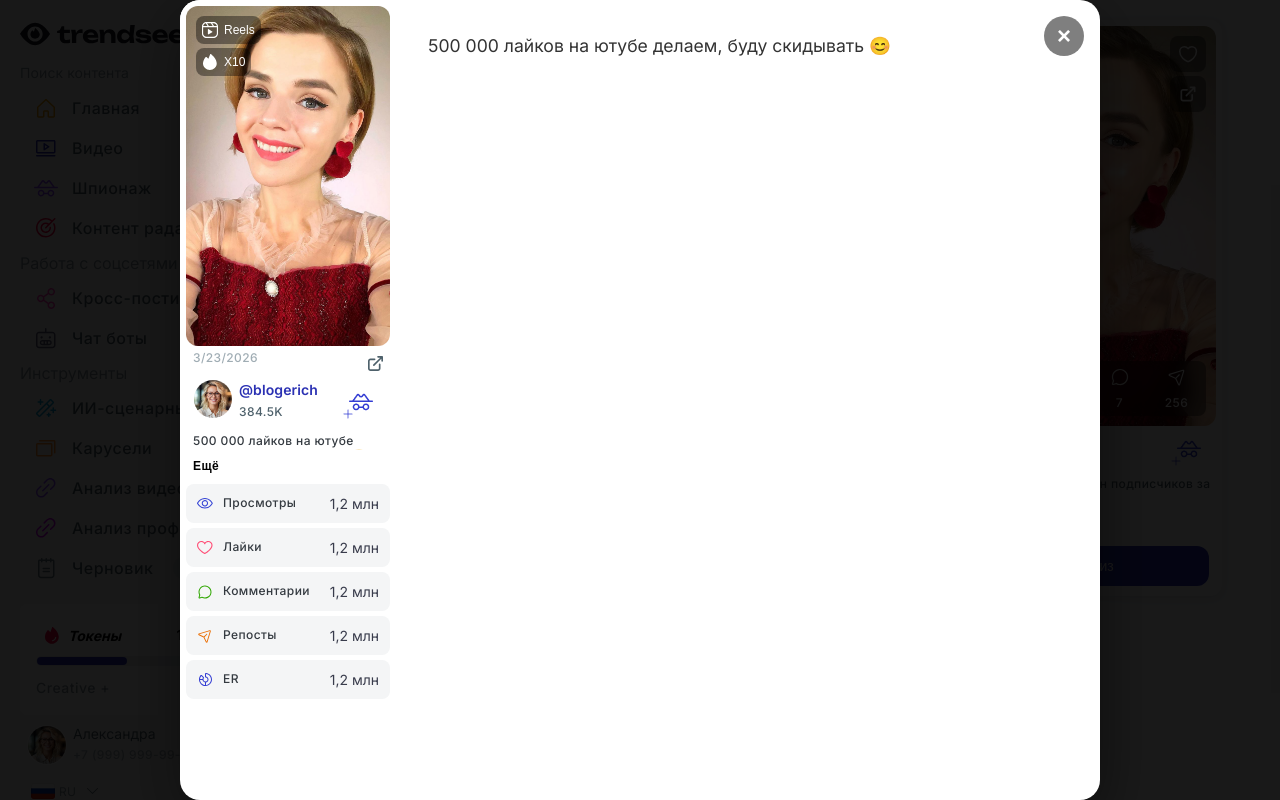
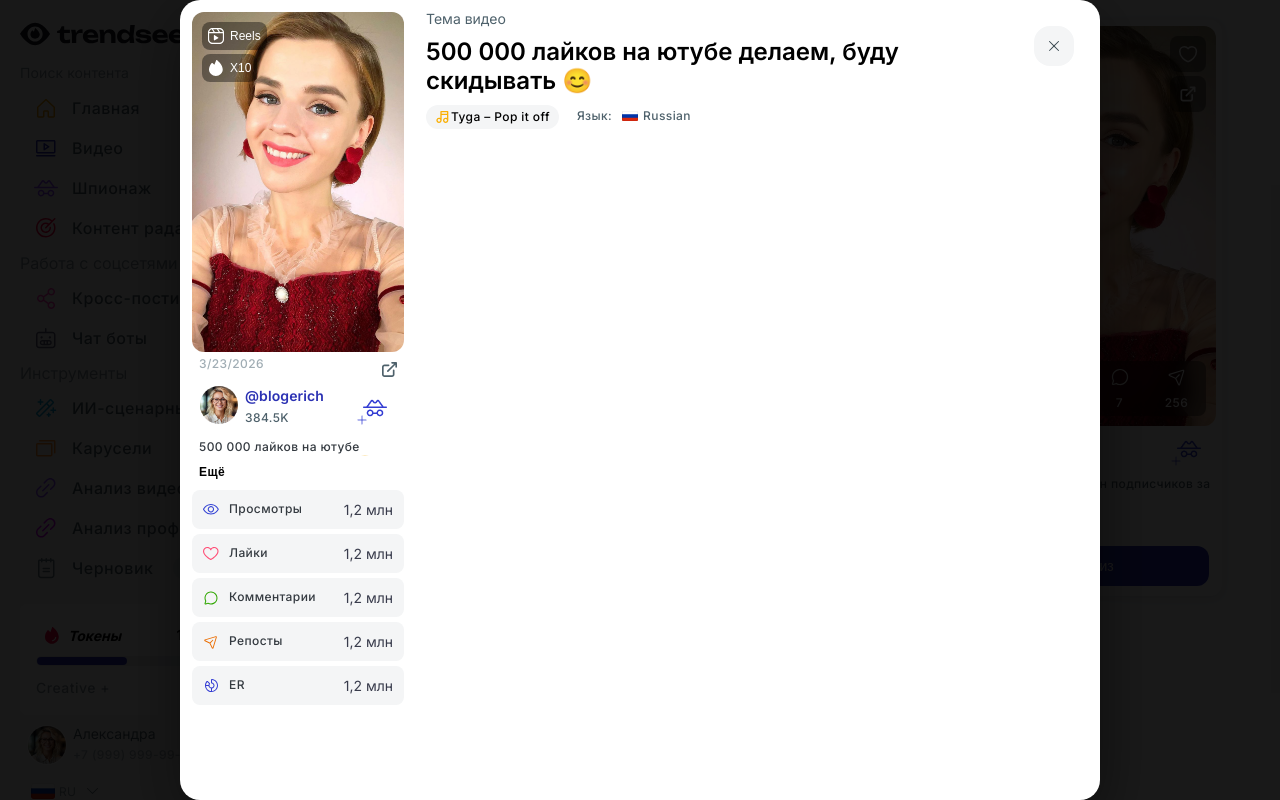
Before and after one commit to Pellesh011/trendsee-test, a Vue app in the folder frontend/: page / in a window 1280 px wide. Both pictures are taken after a click on the button 451 px from the left and 308 px from the top of the page. Built offline with nearby package versions, Linux system fonts and the light colour scheme.

Commit message:
modal music and language

```diff
--- a/frontend/src/assets/main.css
+++ b/frontend/src/assets/main.css
@@ -57,30 +57,36 @@ button {
   --components-button-primary-background-default: #2B31B3;
   --White-100: #FFFFFF;
   --text-tertiary: #83939C;
+  --text-primary: #000000;
   --backgroud-tertiary: #E6E8EA;
   --background-brand-subtle: #D5D6F8;
   --gray-8: #343A40;
   --gray-7: #393C4C;
-  --backgroud-secondary:#F4F5F6;
+  --backgroud-secondary: #F4F5F6;
 
 }
-.background-secondary{
+
+.background-secondary {
   background-color: var(--backgroud-secondary);
 }
-.gray-8{
+
+.gray-8 {
   color: var(--gray-8);
 }
 
-.gray-7{
+.gray-7 {
   color: var(--gray-7);
 }
+
 .background-tertiary {
   background-color: var(--backgroud-tertiary, #E6E8EA);
 }
+
 .text-tertiary {
   color: var(--text-tertiary, #E6E8EA);
 }
-.background-brand-subtle{
+
+.background-brand-subtle {
   background-color: var(--background-brand-subtle, #D5D6F8);
 }
 
@@ -96,9 +102,11 @@ p {
   font-weight: 700;
 }
 
+.text-primary {
+  color: var(--text-primary);
+}
 
-button.primary.background-default {
-  background-color: var(--components-button-primary-background-default, #2B31B3);
+button.primary{
   color: #f8f9fa;
   width: 100%;
   height: 40px;
@@ -106,6 +114,11 @@ button.primary.background-default {
   font-size: 14px;
   z-index: 10;
   border-radius: 12px;
+}
+
+
+button.primary.background-default {
+  background-color: var(--components-button-primary-background-default, #2B31B3);
 }
 
 .text-brand {
@@ -120,6 +133,13 @@ button.primary.background-default {
 
 .grid {
   display: grid;
+}
+
+
+.heading-3 {
+  font-size: 24px;
+  letter-spacing: 0px;
+  line-height: 29px;
 }
 
 .heading-6 {
@@ -142,6 +162,7 @@ button.primary.background-default {
   line-height: 16px;
   letter-spacing: 0.4px;
 }
+
 .body-medium {
   font-size: 16px;
   line-height: 24px;
@@ -155,18 +176,22 @@ button.primary.background-default {
 .semibold {
   font-weight: 600;
 }
+
 .black {
   color: black;
 }
+
 .black-40 {
   background: var(--Black-40, #00000066);
 }
+
 .panel {
   width: 100%;
   justify-content: space-between;
   display: flex;
 
 }
+
 .left-panel {
   padding-left: 10px;
   padding-top: 10px;
@@ -176,12 +201,15 @@ button.primary.background-default {
   padding-right: 10px;
   padding-top: 10px;
 }
+
 .body-medium {
   font-weight: 500;
 }
+
 .italic {
   font-style: italic;
 }
+
 .body-small {
   font-size: 14px;
 }
@@ -191,9 +219,10 @@ button.primary.background-default {
   font-weight: bold;
 }
 
-.flex-content-right{
+.flex-content-right {
   margin-left: auto;
 }
+
 .horizontal-align {
   display: flex;
   align-items: center;
@@ -218,7 +247,8 @@ button.primary.background-default {
   width: 16px;
   height: 16px;
 }
-.icon-7-13{
+
+.icon-7-13 {
   width: 7.5px;
   height: 13.75px;
 }
@@ -227,123 +257,33 @@ button.primary.background-default {
   max-width: 100%;
   max-height: 100%;
 }
-.ml-10{
+
+.ml-10 {
   margin-left: 10px;
 }
+.ml-5 {
+  margin-left: 5px;
+}
 
-.mt-5{
+.mt-5 {
   margin-top: 5px;
 }
-.mt-10{
+
+.mt-10 {
   margin-top: 10px;
 }
 
-.layout{
+.layout {
   border: 1px solid transparent;
   border-radius: 8px;
   padding: 14px 15px;
 }
-.bg-white{
+
+.bg-white {
   background-color: white;
 }
 
-/* Reel Modal Styles */
-.reel-modal-overlay {
-  position: fixed;
-  inset: 0;
-  z-index: 1000;
-  background: rgba(0, 0, 0, 0.9);
-  display: flex;
-  align-items: center;
-  justify-content: center;
-  padding: 1rem;
-}
 
-.reel-modal {
-  display: flex;
-  width: 95vw;
-  height: 90vh;
-  max-width: 1400px;
-  background: white;
-  border-radius: 20px;
-  overflow: hidden;
-  box-shadow: 0 20px 60px rgba(0, 0, 0, 0.5);
-}
-
-.reel-modal-left {
-  flex: 1;
-  min-width: 0;
-}
-
-.modal-video {
-  width: 100%;
-  height: 100%;
-  object-fit: cover;
-}
-
-.reel-modal-right {
-  flex: 1;
-
-  position: relative;
-  display: flex;
-  flex-direction: column;
-}
-
-.modal-close-btn {
-  position: absolute;
-  top: 1rem;
-  right: 1rem;
-  background: rgba(0, 0, 0, 0.5);
-  border: none;
-  border-radius: 50%;
-  width: 40px;
-  height: 40px;
-  display: flex;
-  align-items: center;
-  justify-content: center;
-  cursor: pointer;
-  z-index: 10;
-  backdrop-filter: blur(10px);
-}
-
-.modal-close-btn:hover {
-  background: rgba(0, 0, 0, 0.7);
-}
-
-.modal-close-btn img {
-  width: 20px;
-  height: 20px;
-  filter: invert(1);
-}
-
-.modal-content {
-  flex: 1;
-  padding: 2rem;
-  overflow-y: auto;
-  display: flex;
-  flex-direction: column;
-  gap: 2rem;
-}
-
-.modal-desc {
-  font-size: 1.1rem;
-  line-height: 1.6;
-  color: #333;
-}
-
-.modal-stats {
-  display: flex;
-  gap: 2rem;
-  flex-wrap: wrap;
-}
-
-.stat-item {
-  display: flex;
-  flex-direction: column;
-  align-items: center;
-  gap: 0.5rem;
-  font-weight: 500;
-}
 .flex-full-width {
   justify-content: space-between;
 }
@@ -409,7 +349,7 @@ button.primary.background-default {
   }
 }
 
-.color-filter-blue{
+.color-filter-blue {
   filter: brightness(0) saturate(100%) invert(18%) sepia(93%) saturate(3212%) hue-rotate(235deg) brightness(87%) contrast(90%);
 }
 
@@ -417,10 +357,10 @@ button.primary.background-default {
   filter: brightness(0) saturate(100%) invert(42%) sepia(11%) saturate(5608%) hue-rotate(308deg) brightness(107%) contrast(101%);
 }
 
-.color-filter-green-bell-pepper{
+.color-filter-green-bell-pepper {
   filter: brightness(0) saturate(100%) invert(68%) sepia(67%) saturate(6529%) hue-rotate(71deg) brightness(98%) contrast(101%);
 }
 
-.color-filter-lucky-orange{
+.color-filter-lucky-orange {
   filter: brightness(0) saturate(100%) invert(45%) sepia(96%) saturate(1677%) hue-rotate(1deg) brightness(93%) contrast(100%);
 }
--- a/frontend/src/components/ui/ReelModal.vue
+++ b/frontend/src/components/ui/ReelModal.vue
@@ -111,13 +111,32 @@
         </div>
       </div>
       <div class="reel-modal-right">
-        <button class="modal-close-btn" @click="modalStore.close">
-          ×
+        <button class="modal-close-btn background-secondary" @click="modalStore.close">
+          <img src="@/assets/images/icons/close.svg">
         </button>
         <div class="modal-content">
-          <div v-html="modalStore.activePost?.desc || ''" class="modal-desc"></div>
+          <p class="text-secondary body-small">Тема видео</p>
+          <h3 v-html="modalStore.activePost?.desc || ''" class="text-primary heading-3 semibold"></h3>
+          <div class="flex">
+            <div class="background-secondary  music-item">
+              <div class="horizontal-align ">
+                <div class="icon  icon-16">
+                  <img src="@/assets/images/icons/music.svg" alt="views" class="">
+                </div>
+                <span class="action-small text-lh-caption regular ">Tyga – Pop it off</span>
+              </div>
+            </div>
 
-
+            <div class=" video-language-item ml-10">
+              <div class="horizontal-align ">
+                <span class="action-small text-secondary regular ">Язык: </span>
+                <div class="icon  icon-16 ml-10">
+                  <img src="@/assets/images/icons/RU.svg" alt="views" class="" height="14">
+                </div>
+                <span class="action-small text-secondary regular ml-5">Russian</span>
+              </div>
+            </div>
+          </div>
         </div>
       </div>
     </div>
@@ -139,6 +158,22 @@ import Expand from '@/components/ui/ExpandContent.vue' // путь к файлу
 </script>
 
 <style scoped>
+.video-language-item{
+    width: fit-content;
+  padding: 3.2px 8px;
+
+}
+.music-item {
+  width: fit-content;
+  padding: 3.2px 8px;
+  border: 1px solid transparent;
+  border-radius: 16px;
+}
+
+.modal-content h3 {
+  margin: 10px 70px 10px 0px;
+}
+
 .reel-modal-overlay {
   position: fixed;
   inset: 0;
@@ -164,6 +199,7 @@ import Expand from '@/components/ui/ExpandContent.vue' // путь к файлу
 .reel-modal-left {
   flex: 1;
   max-width: 216px;
+  margin: 10px;
   min-width: 0;
 }
 
@@ -171,19 +207,23 @@ import Expand from '@/components/ui/ExpandContent.vue' // путь к файлу
 
 .reel-modal-right {
   flex: 1;
-
+  margin: 10px;
   position: relative;
   display: flex;
   flex-direction: column;
+}
+
+.modal-close-btn img {
+  width: 10px;
+  height: 10px;
 }
 
 .modal-close-btn {
   position: absolute;
   top: 1rem;
   right: 1rem;
-  background: rgba(0, 0, 0, 0.5);
   border: none;
-  border-radius: 50%;
+  border-radius: 16px;
   width: 40px;
   height: 40px;
   display: flex;
@@ -191,23 +231,15 @@ import Expand from '@/components/ui/ExpandContent.vue' // путь к файлу
   justify-content: center;
   cursor: pointer;
   z-index: 10;
-  backdrop-filter: blur(10px);
-  color: white;
-  font-size: 24px;
-  font-weight: bold;
+
 }
 
 .modal-close-btn:hover {
-  background: rgba(0, 0, 0, 0.7);
+  background: rgba(179, 179, 179, 0.7);
 }
 
 .modal-content {
-  flex: 1;
-  padding: 2rem;
   overflow-y: auto;
-  display: flex;
-  flex-direction: column;
-  gap: 2rem;
 }
 
 .modal-desc {
@@ -268,7 +300,7 @@ import Expand from '@/components/ui/ExpandContent.vue' // путь к файлу
   flex-direction: column;
   gap: 4px;
   border-radius: 12px;
-  padding: 4px 4px 8px 4px;
+
   overflow: hidden;
   background-color: white;
   position: relative;
@@ -347,10 +379,4 @@ import Expand from '@/components/ui/ExpandContent.vue' // путь к файлу
 .icon-button span.text {
   margin-left: 4px;
 }
-
-
-
-
-
-
 </style>
```
Also changed, not shown: frontend/src/assets/images/icons/close.svg, frontend/src/assets/images/icons/music.svg (added). Lines whose indentation alone changed are shown as unchanged.
